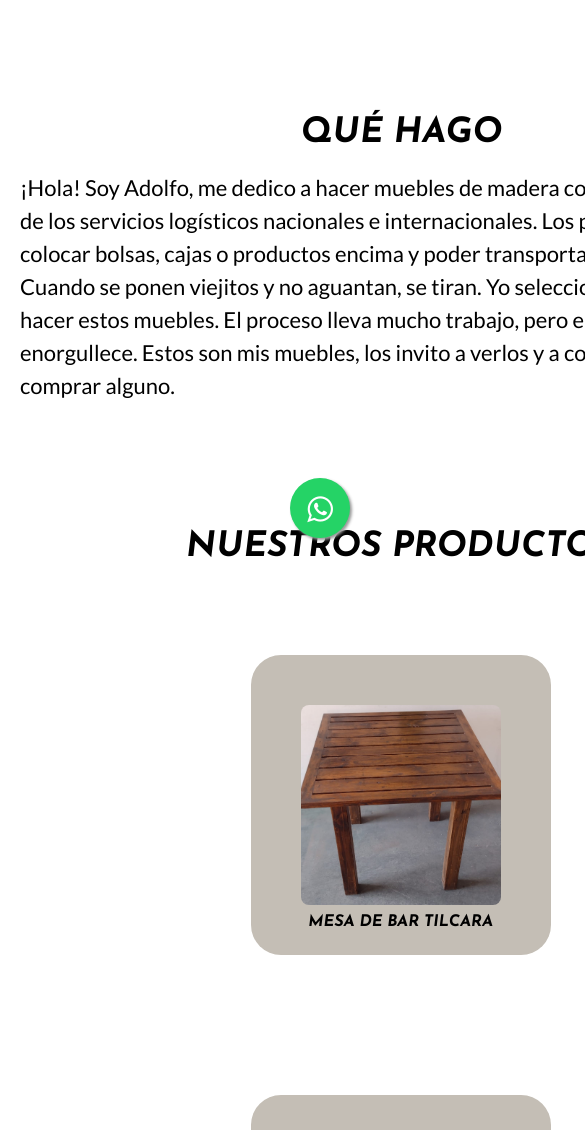
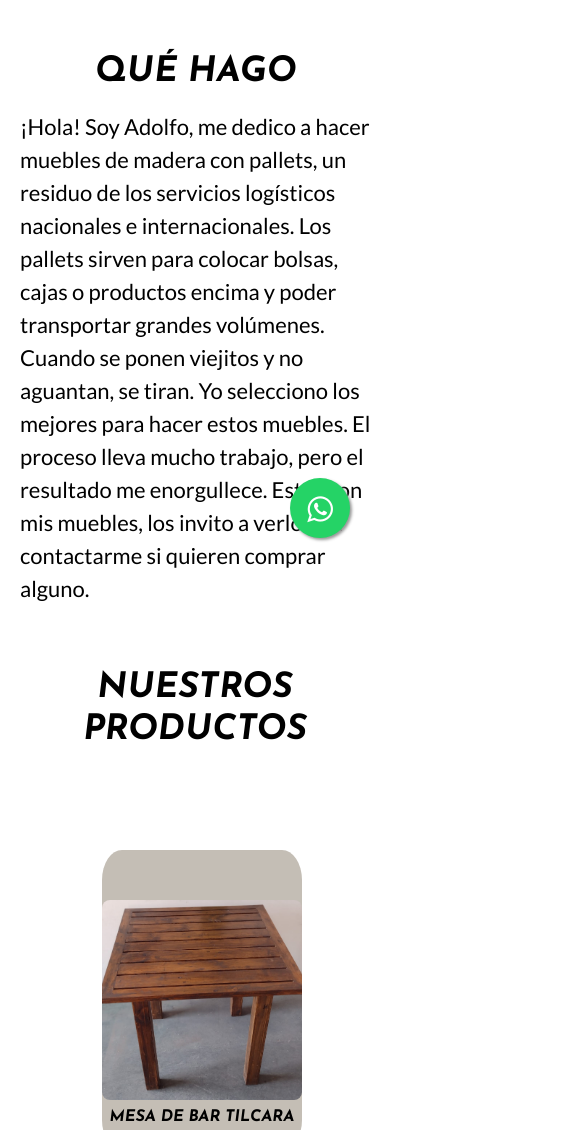
Before and after one commit to verfur0306/coderhouse, a website: page index.html in a window 390 px wide. Shown: the part 266-1396 px from the top of the page, 585 px wide, since content can reach past the window. Drawn offline with nearby package versions, Linux system fonts and the light colour scheme.

Commit message:
responsive

```diff
--- a/assets/scss/_main.scss
+++ b/assets/scss/_main.scss
@@ -30,7 +30,7 @@
     height: 300px;
     background-color: $colorPrimario;
     border-radius: 10%;
-    margin: 70px;
+    margin: 30px;
     img{
       transition: 1s ease;
       &:hover{
--- a/assets/scss/_media.scss
+++ b/assets/scss/_media.scss
@@ -14,10 +14,10 @@
         }
 
         .titulo{
-          height: 200px;
+          height: 300px;
+          width: 100%;
           h1{
             font-size: 40px;
-          vertical-align: middle;
           }
           h2{
             font-size: 20px;
@@ -56,15 +56,11 @@
             }
 
         }
-        .fotos{
-          display: block;
-          margin-left: 20%;
-          margin-right: 20%;
 
-        }
         .imgAdolfo{
           height: 40px;
         }
 
 
+
     }
--- a/index.html
+++ b/index.html
@@ -15,7 +15,7 @@
     <link rel="stylesheet" href="./assets/css/styles.css">
     <title>Naturalmente Madera - Carpintería sustentable</title>
 </head>
-<body class="container">
+<body class="container-fluid">
   <link rel="stylesheet" href="https://maxcdn.bootstrapcdn.com/font-awesome/4.5.0/css/font-awesome.min.css">
   <a href="https://api.whatsapp.com/send?phone=54113854-3785&amp;text=Hola Naturalmente Madera! Quiero preguntar por un producto" class="float" target="_blank">
     <i class="fa fa-whatsapp my-float"></i>
@@ -55,7 +55,7 @@
 <section>
   <h3 class="subtitulo">QUÉ HAGO</h3>
     <div class="row justify-content-lg-evenly">
-        <p class="col-lg-10 m-2 text-justify">
+        <p class="col-lg-8 m-2 text-justify">
           ¡Hola! Soy Adolfo, me dedico a hacer muebles de madera con pallets, un residuo de los servicios logísticos nacionales e internacionales. Los pallets sirven para colocar bolsas, cajas o productos encima y poder transportar grandes volúmenes. Cuando se ponen viejitos y no aguantan, se tiran. Yo selecciono los mejores para hacer estos muebles. El proceso lleva mucho trabajo, pero el resultado me enorgullece. Estos son mis muebles, los invito a verlos y a contactarme si quieren comprar alguno.
         </p>
     </div>
@@ -92,13 +92,13 @@
 
 
 <h3 class="subtitulo m-3">DÓNDE ESTOY</h3>
-    <div class="mapa">
-
-        <p class="col-lg-5 text-justify p-5 align-bottom">
+        <p class="col-lg-5 col-sm-12 text-justify p-5 align-bottom">
           Mi taller queda en José Mármol, en la calle Bynon 3131. Los muebles se pueden pasar a retirar o hacer envíos por flete. Su consulta no molesta.
         </p>
-          <iframe src="https://www.google.com/maps/embed?pb=!1m18!1m12!1m3!1d3276.8218225412047!2d-58.36930418448935!3d-34.78526058041296!2m3!1f0!2f0!3f0!3m2!1i1024!2i768!4f13.1!3m3!1m2!1s0x95a32ccc30162aad%3A0xfc51d46ffe4437be!2sJorge%20Santiago%20Bynnon%203131%2C%20B1845CJT%20Jos%C3%A9%20Marmol%2C%20Provincia%20de%20Buenos%20Aires!5e0!3m2!1ses-419!2sar!4v1656878866653!5m2!1ses-419!2sar" width="600" height="450" style="border:0;" allowfullscreen="" loading="lazy" referrerpolicy="no-referrer-when-downgrade"></iframe>
-    </div>
+        <div class="mapa">
+          <iframe class="text-center m-5" src="https://www.google.com/maps/embed?pb=!1m18!1m12!1m3!1d3276.8218225412047!2d-58.36930418448935!3d-34.78526058041296!2m3!1f0!2f0!3f0!3m2!1i1024!2i768!4f13.1!3m3!1m2!1s0x95a32ccc30162aad%3A0xfc51d46ffe4437be!2sJorge%20Santiago%20Bynnon%203131%2C%20B1845CJT%20Jos%C3%A9%20Marmol%2C%20Provincia%20de%20Buenos%20Aires!5e0!3m2!1ses-419!2sar!4v1656878866653!5m2!1ses-419!2sar" width="600" height="450" style="border:0;" allowfullscreen="" loading="lazy" referrerpolicy="no-referrer-when-downgrade"></iframe>
+        </div>
+
 </section>
 <footer class="footer">
   <p>
```
Also changed, not shown: pages/carrito.html (+1 -1 lines), pages/contacto.html (+1 -1 lines), pages/nosotros.html (+1 -1 lines), pages/productoC.html (+1 -1 lines), pages/productoMA.html (+1 -1 lines), pages/productoMT.html (+1 -1 lines), pages/productoST.html (+1 -1 lines), pages/productos.html (+1 -1 lines), assets/css/styles.css. Lines whose indentation alone changed are shown as unchanged.
